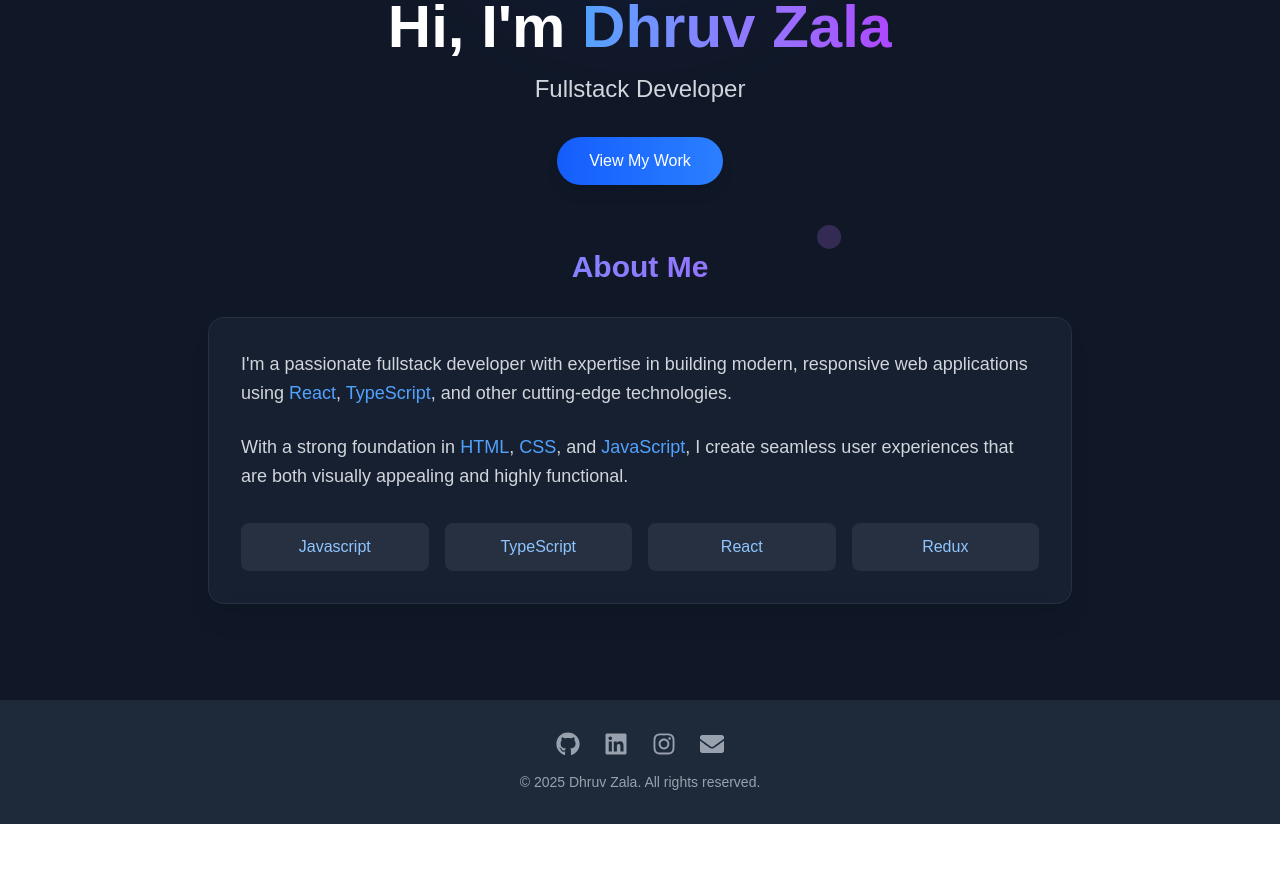
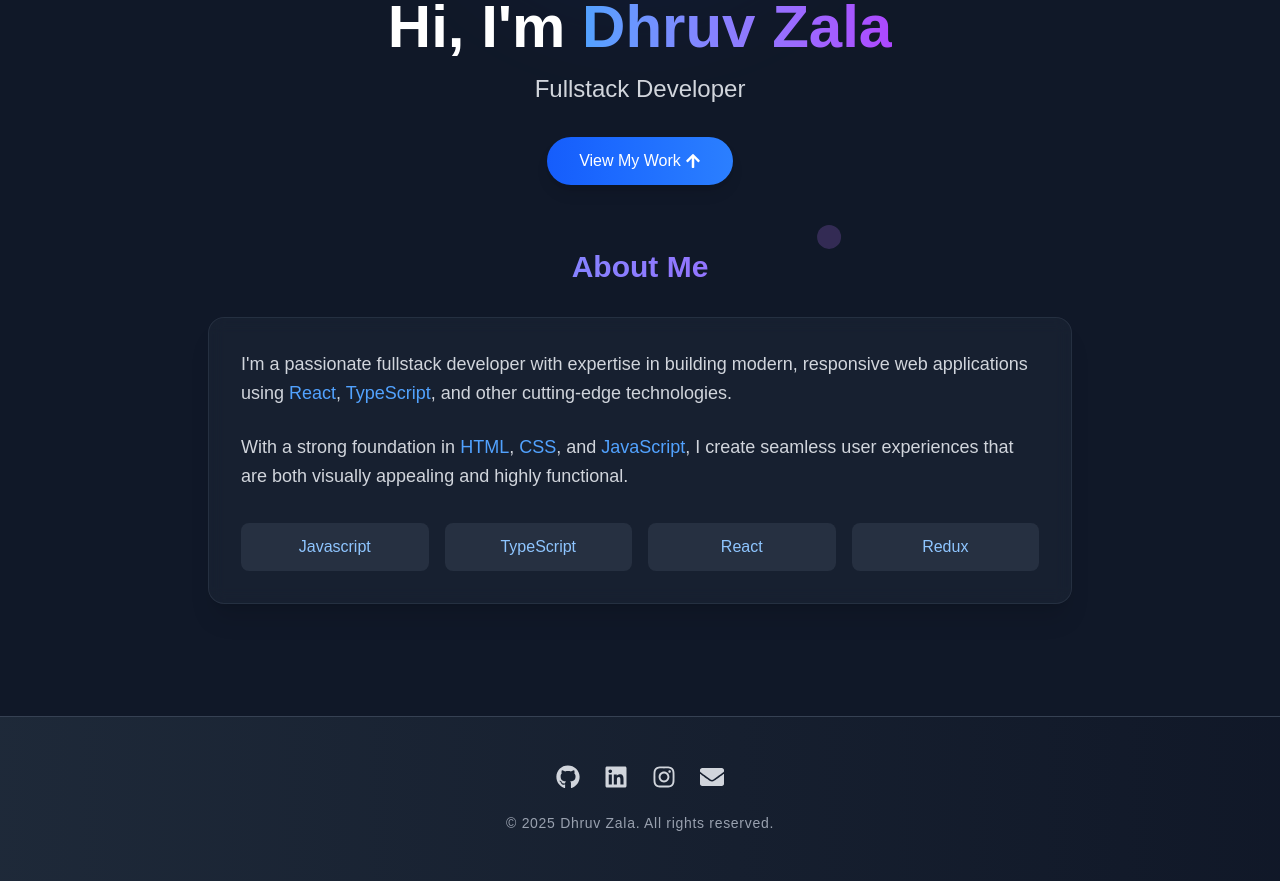
Before and after one commit to DhruvZala/my-portfolio, a React (Vite) app: page / in a window 1280 px wide. Shown: the part 300-1181 px from the top of the page. Before the commit the page ends 1124 px from the top, so only its background shows below. Built offline with nearby package versions, Linux system fonts and the light colour scheme.

Commit message:
Footer change

```diff
--- a/src/components/Footer/Footer.tsx
+++ b/src/components/Footer/Footer.tsx
@@ -1,35 +1,65 @@
 import { FaGithub, FaLinkedin, FaEnvelope, FaInstagram } from "react-icons/fa";
+import { motion } from "framer-motion";
 
 const Footer = () => {
+  const socialLinks = [
+    {
+      icon: <FaGithub className="h-6 w-6" />,
+      href: "https://github.com/DhruvZala",
+      title: "GitHub",
+    },
+    {
+      icon: <FaLinkedin className="h-6 w-6" />,
+      href: "https://www.linkedin.com/in/dhruv-zala-05a964338/",
+      title: "LinkedIn",
+    },
+    {
+      icon: <FaInstagram className="h-6 w-6" />,
+      href: "https://www.instagram.com/dhruvvv._.20/",
+      title: "Instagram",
+    },
+    {
+      icon: <FaEnvelope className="h-6 w-6" />,
+      href: "mailto:zaladhruv673@gmail.com",
+      title: "Email",
+    },
+  ];
+
   return (
-    <footer className="bg-gray-800 py-8 mt-12">
-      <div className="max-w-6xl mx-auto px-4 text-center">
-        <div className="flex justify-center space-x-6 mb-4">
-          <a
-            href="https://github.com/DhruvZala"
-            className="text-gray-400 hover:text-white"
+    <footer className="bg-gradient-to-r from-gray-800 to-gray-900 py-12 mt-16 border-t border-gray-700">
+      <div className="max-w-6xl mx-auto px-4">
+        <div className="flex flex-col items-center">
+          {/* Social Links with Animation */}
+          <div className="flex space-x-6 mb-6">
+            {socialLinks.map((link, index) => (
+              <motion.a
+                key={index}
+                href={link.href}
+                target="_blank"
+                rel="noopener noreferrer"
+                className="text-gray-300 hover:text-white transition-colors duration-300 relative group"
+                whileHover={{ y: -3 }}
+                whileTap={{ scale: 0.9 }}
+                aria-label={link.title}
+              >
+                {link.icon}
+                <span className="absolute -bottom-6 left-1/2 transform -translate-x-1/2 opacity-0 group-hover:opacity-100 transition-opacity duration-300 text-xs text-white bg-gray-700 px-2 py-1 rounded whitespace-nowrap">
+                  {link.title}
+                </span>
+              </motion.a>
+            ))}
+          </div>
+
+          {/* Copyright Text */}
+          <motion.p
+            className="text-gray-400 text-sm font-light tracking-wider"
+            initial={{ opacity: 0, y: 20 }}
+            animate={{ opacity: 1, y: 0 }}
+            transition={{ duration: 0.5 }}
           >
-            <FaGithub className="h-6 w-6" />
-          </a>
-          <a
-            href="https://www.linkedin.com/in/dhruv-zala-05a964338/"
-            className="text-gray-400 hover:text-white"
-          >
-            <FaLinkedin className="h-6 w-6" />
-          </a>
-          <a
-            href="https://www.instagram.com/dhruvvv._.20/"
-            className="text-gray-400 hover:text-white"
-          >
-            <FaInstagram className="h-6 w-6" />
-          </a>
-          <a href="mailto:zaladhruv673@gmail.com" className="text-gray-400 hover:text-white">
-            <FaEnvelope className="h-6 w-6" />
-          </a>
+            © {new Date().getFullYear()} Dhruv Zala. All rights reserved.
+          </motion.p>
         </div>
-        <p className="text-gray-400 text-sm">
-          © {new Date().getFullYear()} Dhruv Zala. All rights reserved.
-        </p>
       </div>
     </footer>
   );
--- a/src/components/Home/Home.tsx
+++ b/src/components/Home/Home.tsx
@@ -1,4 +1,5 @@
 import { motion } from "framer-motion";
+import { FaArrowUp } from "react-icons/fa";
 
 interface HomeProps {
   setActiveTab: (tab: string) => void;
@@ -40,7 +41,11 @@ const Home = ({ setActiveTab }: HomeProps) => {
             >
               {/* Image Section */}
               <div className="w-full h-full bg-gradient-to-br from-blue-500 to-purple-600 flex items-center justify-center">
-                <img src="IMG_20231114_115455.jpg" alt="Dhruv Zala" className="object-cover" />
+                <img
+                  src="IMG_20231114_115455.jpg"
+                  alt="Dhruv Zala"
+                  className="object-cover"
+                />
               </div>
             </motion.div>
           </div>
@@ -80,9 +85,9 @@ const Home = ({ setActiveTab }: HomeProps) => {
               whileTap={{ scale: 0.95 }}
               href="#projects"
               onClick={() => setActiveTab("projects")}
-              className="px-8 py-3 bg-gradient-to-r from-blue-600 to-blue-500 hover:from-blue-500 hover:to-blue-400 rounded-full text-white font-medium transition-all shadow-lg"
+              className="px-8 py-3 bg-gradient-to-r flex items-center justify-center gap-1 from-blue-600 to-blue-500 hover:from-blue-500 hover:to-blue-400 rounded-full text-white font-medium transition-all shadow-lg"
             >
-              View My Work
+              View My Work <FaArrowUp />
             </motion.a>
           </motion.div>
         </motion.div>
@@ -115,7 +120,8 @@ const Home = ({ setActiveTab }: HomeProps) => {
           </p>
 
           <div className="mt-8 grid grid-cols-2 md:grid-cols-4 gap-4">
-            {["Javascript", "TypeScript", "React", "Redux"].map((tech, index) => (
+            {["Javascript", "TypeScript", "React", "Redux"].map(
+              (tech, index) => (
                 <motion.div
                   key={tech}
                   initial={{ opacity: 0, y: 20 }}
@@ -126,7 +132,8 @@ const Home = ({ setActiveTab }: HomeProps) => {
                 >
                   <span className="text-blue-300 font-medium">{tech}</span>
                 </motion.div>
-            ))}
+              )
+            )}
           </div>
         </div>
       </motion.div>
```
Lines whose indentation alone changed are shown as unchanged.
